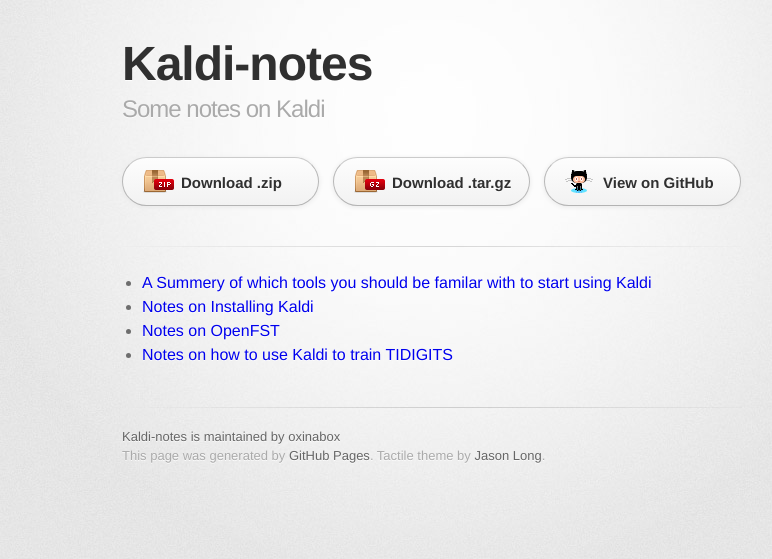
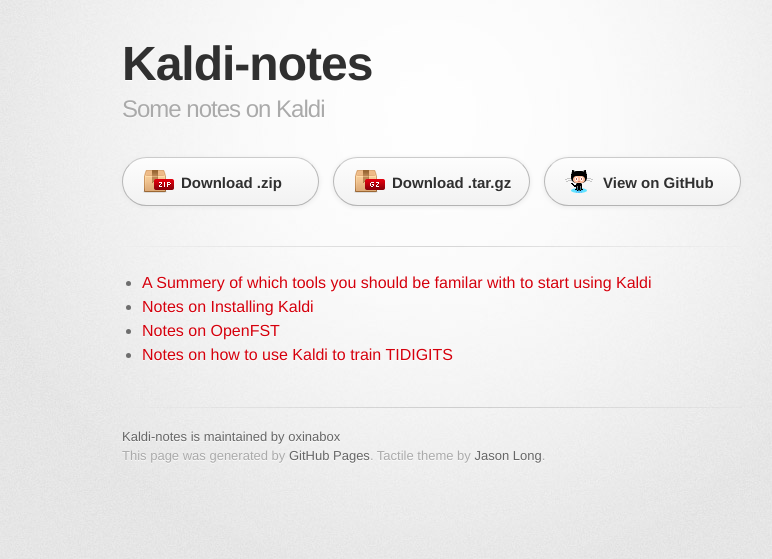
Before and after one commit to oxinabox/Kaldi-Notes, a Jekyll site: the page index.html, which Jekyll copies as it is, in a window 1280 px wide. Shown: the top 559 px of the page, without its empty margins (208-980 px from the left). Built offline with Jekyll 4.4.1, drawn with Linux system fonts in a browser that asks for light colours; some web fonts are replaced; Markdown is read by kramdown in place of the engine named in the settings.

Commit message:
=quick submission.

```diff
--- a/stylesheets/stylesheet.css
+++ b/stylesheets/stylesheet.css
@@ -56,14 +56,15 @@
   background: #e7e7e7 url(../images/body-bg.png) 0 0 repeat;
 }
 
-/*
+
 a {
   color: #d5000d;
+  text-decoration: underline;
 }
 a:hover {
-  color: #c5000c;
+  color: #a5000a;
 }
-*/
+
 
 header {
   padding-top: 35px;
```
